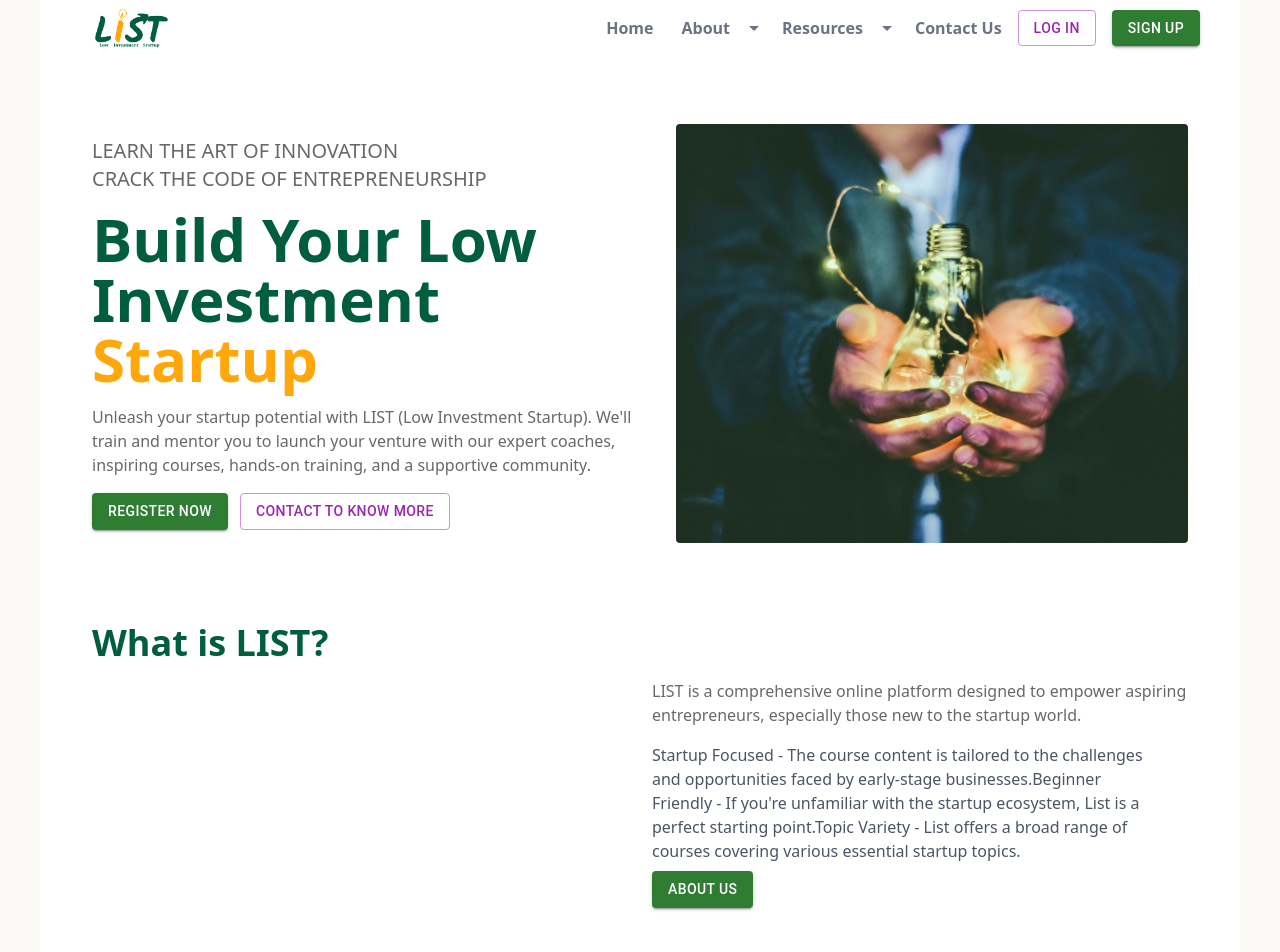
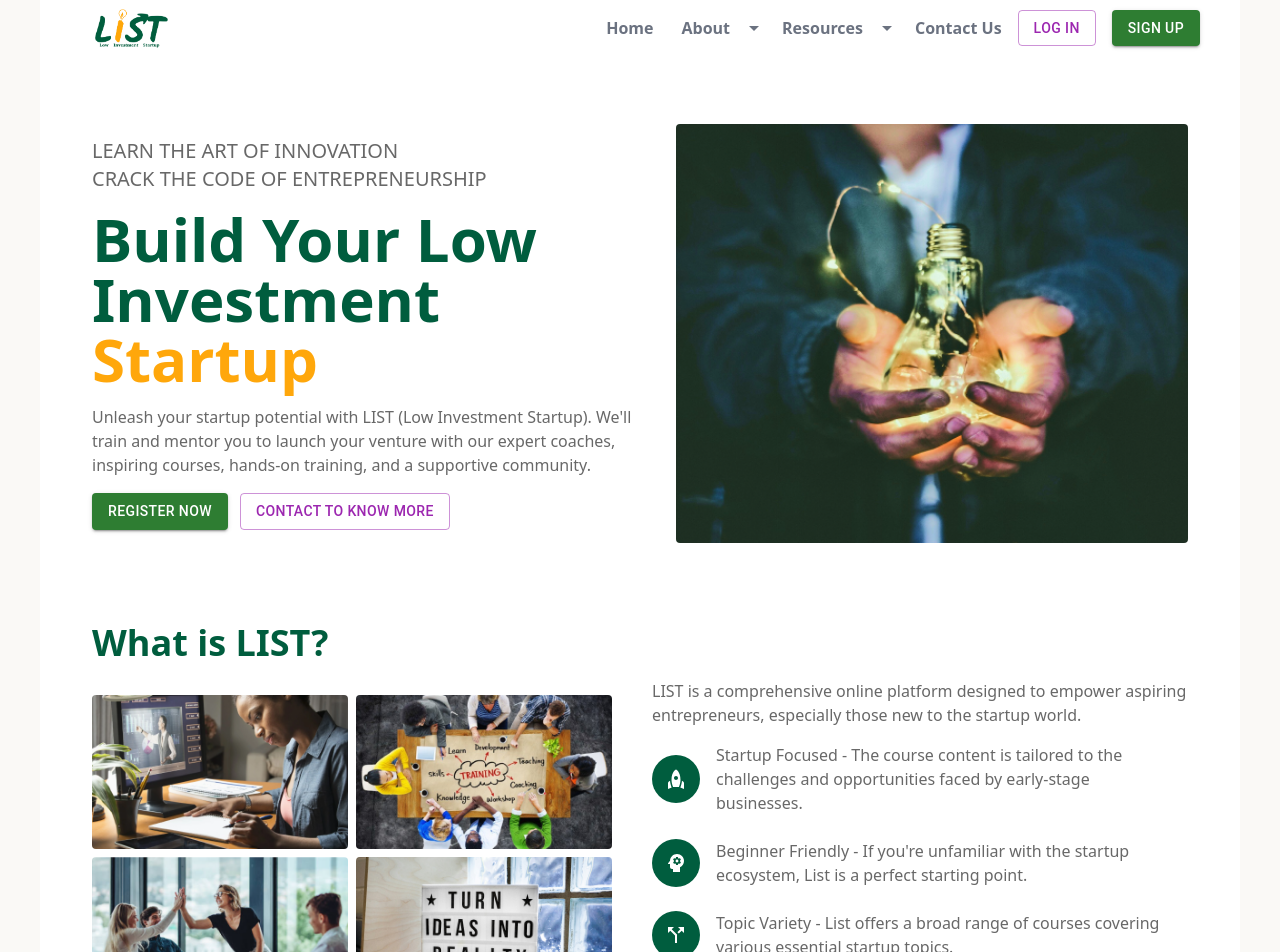
Before and after one commit to GreenVayu/List-startup, a React (Vite) app: page / in a window 1280 px wide. Shown: the top 952 px of the page. Built offline with nearby package versions, Linux system fonts and the light colour scheme; the HTML template or start-up script is replaced by a standard one.

Commit message:
a small error solved

```diff
--- a/src/Home.tsx
+++ b/src/Home.tsx
@@ -5,7 +5,7 @@ import PsychologyIcon from "@mui/icons-material/Psychology";
 import CallSplitIcon from "@mui/icons-material/CallSplit";
 import Testimonials from "./Testimonials";
 
-interface div2PicProps {
+interface Section2PicProps {
   alt: string;
   src: string;
 }
@@ -17,7 +17,7 @@ interface Videos {
   Finance: string[];
 }
 
-const div2Pic: React.FC<div2PicProps> = ({ alt, src }) => {
+const Section2Pic: React.FC<Section2PicProps> = ({ alt, src }) => {
   return (
     <img
       className="object-cover object-center rounded w-1/2"
@@ -27,7 +27,7 @@ const div2Pic: React.FC<div2PicProps> = ({ alt, src }) => {
   );
 };
 
-const div2Text: React.FC<{
+const Section2Text: React.FC<{
   Icon: React.ElementType;
   children: React.ReactNode;
 }> = ({ Icon, children }) => {
@@ -81,7 +81,7 @@ const Home = () => {
 
   return (
     <>
-      <div className="text-gray-600 body-font">
+      <section className="text-gray-600 body-font">
         <div className="flex px-0 py-10 flex-col md:flex-row items-center justify-between">
           <div className="lg:flex-grow md:w-1/2 lg:pr-8 md:pr-2 flex flex-col md:items-start md:text-left mb-16 md:mb-0 items-center text-center">
             <p className="mb-4 title-font text-base md:text-xl md:font-medium text-[#686868]">
@@ -116,9 +116,9 @@ const Home = () => {
             />
           </div>
         </div>
-      </div>
+      </section>
 
-      <div className="sec2 text-gray-600 body-font py-10">
+      <section className="sec2 text-gray-600 body-font py-10">
         <p className="text-2xl md:text-3xl lg:text-4xl font-semibold text-[#005D3E] mb-4">
           What is LIST?
         </p>
@@ -126,12 +126,12 @@ const Home = () => {
           <div className="hidden md:block lg:max-w-lg md:w-1/2 lg:w-full">
             <div className="flex flex-col gap-2">
               <div className="flex flex-row gap-2">
-                <div2Pic alt="Plan" src="img/sec2-1.png" />
-                <div2Pic alt="Train" src="img/sec2-2.png" />
+                <Section2Pic alt="Plan" src="img/sec2-1.png" />
+                <Section2Pic alt="Train" src="img/sec2-2.png" />
               </div>
               <div className="flex flex-row gap-2">
-                <div2Pic alt="Collaborate" src="img/sec2-3.png" />
-                <div2Pic alt="Succeed" src="img/sec2-4.png" />
+                <Section2Pic alt="Collaborate" src="img/sec2-3.png" />
+                <Section2Pic alt="Succeed" src="img/sec2-4.png" />
               </div>
             </div>
           </div>
@@ -142,18 +142,18 @@ const Home = () => {
             </p>
             <div className="flex px-0 flex-col md:flex-row items-center gap-3">
               <div className="lg:max-w-lg  lg:w-full">
-                <div2Text Icon={RocketIcon}>
+                <Section2Text Icon={RocketIcon}>
                   Startup Focused - The course content is tailored to the
                   challenges and opportunities faced by early-stage businesses.
-                </div2Text>
-                <div2Text Icon={PsychologyIcon}>
+                </Section2Text>
+                <Section2Text Icon={PsychologyIcon}>
                   Beginner Friendly - If you're unfamiliar with the startup
                   ecosystem, List is a perfect starting point.
-                </div2Text>
-                <div2Text Icon={CallSplitIcon}>
+                </Section2Text>
+                <Section2Text Icon={CallSplitIcon}>
                   Topic Variety - List offers a broad range of courses covering
                   various essential startup topics.
-                </div2Text>
+                </Section2Text>
               </div>
             </div>
 
@@ -164,7 +164,7 @@ const Home = () => {
             </div>
           </div>
         </div>
-      </div>
+      </section>
 
       <div className="sec3 mt-6">
         <div className="p-8 bg-gradient-to-br from-emerald-900 via-emerald-900 to-neutral-400">
@@ -596,16 +596,9 @@ const Home = () => {
 
             </div>
       </div>
+
     </>
   );
 };
 
 export default Home;
-
-{
-  /*
-
-
-
-  */
-}
```
